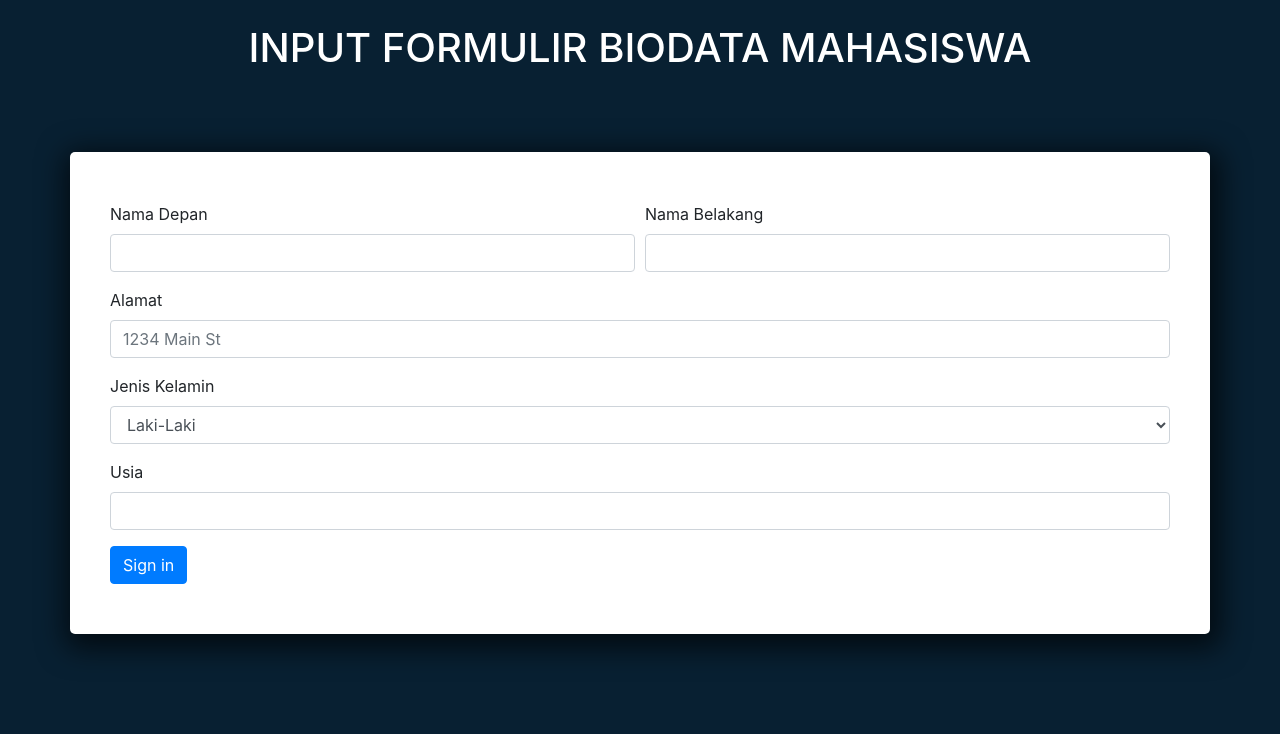
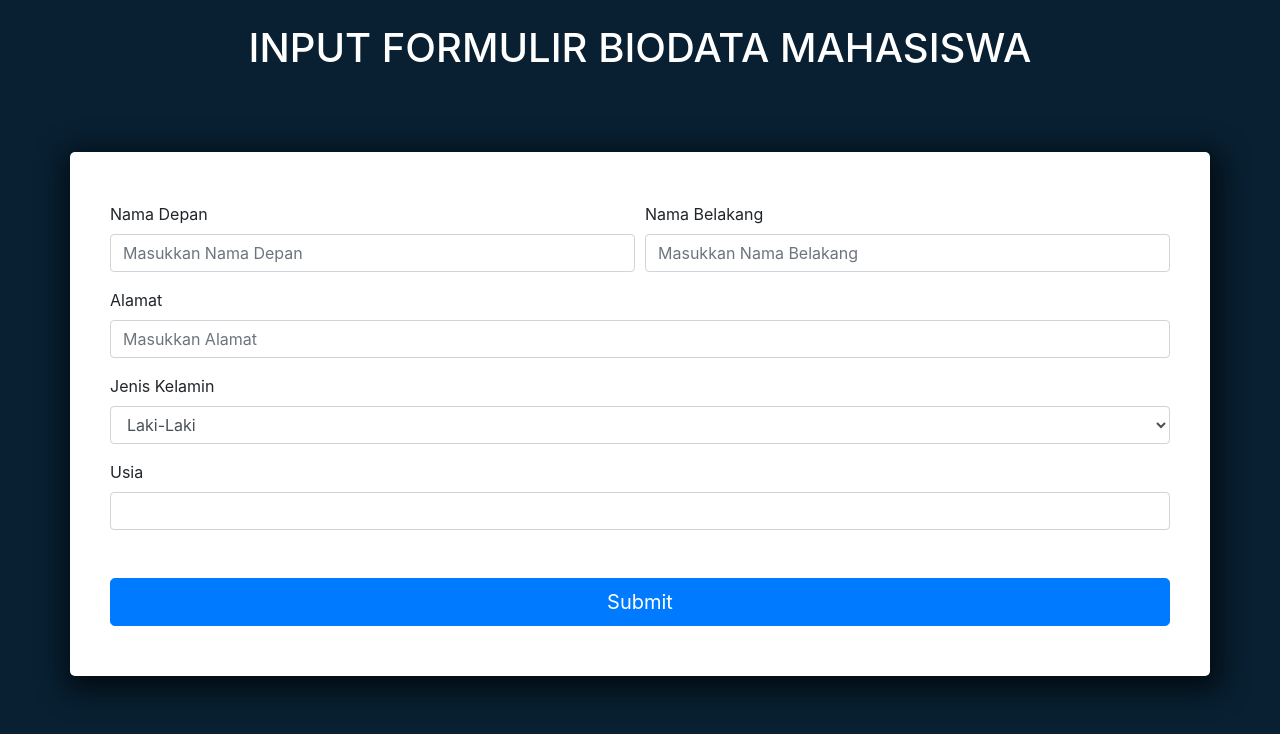
Before and after one commit to chrystalio/Digitalent-Kominfo, a PHP site: page / in a window 1280 px wide. Shown: the top 734 px of the page. Run offline with PHP 8.4, Linux system fonts and the light colour scheme.

Commit message:
add tampilan front-end formulir done

```diff
--- a/modul-6/index.php
+++ b/modul-6/index.php
@@ -17,16 +17,16 @@
       <div class="form-row">
         <div class="form-group col-md-6">
           <label for="inputEmail4">Nama Depan</label>
-          <input type="text" class="form-control" id="inputNamaDepan">
+          <input type="text" class="form-control" id="inputNamaDepan" placeholder="Masukkan Nama Depan">
         </div>
         <div class="form-group col-md-6">
           <label for="inputPassword4">Nama Belakang</label>
-          <input type="text" class="form-control" id="inputNamaBelakang">
+          <input type="text" class="form-control" id="inputNamaBelakang" placeholder="Masukkan Nama Belakang">
         </div>
       </div>
       <div class="form-group">
         <label for="inputAddress">Alamat</label>
-        <input type="text" class="form-control" id="inputAlamat" placeholder="1234 Main St">
+        <input type="text" class="form-control" id="inputAlamat" placeholder="Masukkan Alamat">
       </div>
       <div class="form-group">
         <label for="inputJenisKelamin">Jenis Kelamin</label>
@@ -36,13 +36,12 @@
         </select>
       </div>
       <div class="form-group">
-        <div class="form-group">
-          <label for="inputCity">Usia</label>
+        <div class="form-group mb-5">
+          <label for="inputUmur">Usia</label>
           <input type="number" class="form-control" id="inputUmur" min="17" max="25">
         </div>
       </div>
-
-      <button type="submit" class="btn btn-primary">Sign in</button>
+      <button type="submit" class="btn btn-primary  btn-lg btn-block" >Submit</button>
     </form>
   </div>
 
```
Also changed, not shown: modul-6/style.css (line endings or trailing spaces).
